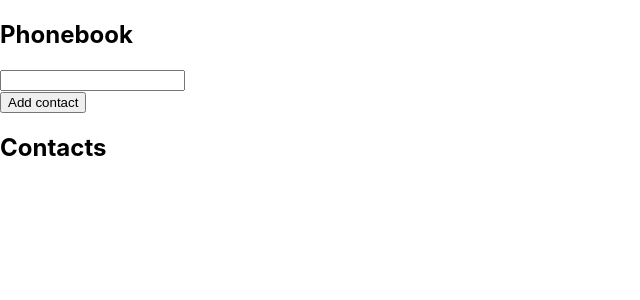
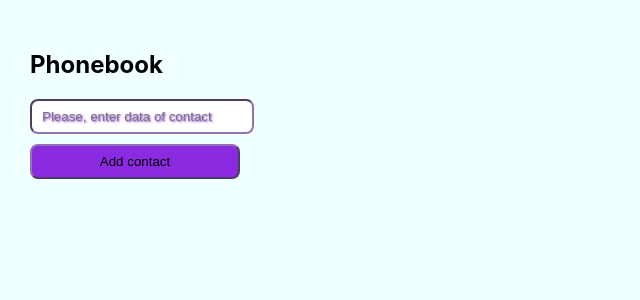
Before and after one commit to liubapohudina/goit-react-hw-02-phonebook, a React (Create React App) app: page / in a window 1280 px wide. Shown: the top 300 px of the page, without its empty margins (0-640 px from the left). Built offline with nearby package versions, Linux system fonts and the light colour scheme.

Commit message:
task 1
add new contacts(only name)

```diff
--- a/package.json
+++ b/package.json
@@ -7,6 +7,7 @@
     "@testing-library/jest-dom": "^5.16.3",
     "@testing-library/react": "^12.1.4",
     "@testing-library/user-event": "^13.5.0",
+    "nanoid": "^5.0.4",
     "react": "^18.1.0",
     "react-dom": "^18.1.0",
     "react-scripts": "5.0.1",
--- a/src/components/App.jsx
+++ b/src/components/App.jsx
@@ -1,7 +1,8 @@
 import { Component } from "react";
+import { nanoid } from 'nanoid'
 import Form from './Form/Form';
 import Title from "./Form/Title";
-import Button from "./Form/Button";
+
 import ContactList from "./Form/ContacsList";
 
 
@@ -13,21 +14,38 @@ state = {
   }
 
 
+
   onChangeInput = (event) => {
     //console.log(event)
     return this.setState({
       name: event.currentTarget.value})
   }
 
+  onClickSubmit = (event) => {
+    //console.log(event.currentTarget)
+    event.preventDefault();
+    this.setState({
+      contacts: [
+        ...this.state.contacts,
+        {
+          name: this.state.name,
+          id: nanoid(),
+        }
+      ],
+      name: ''
+    });
+    event.currentTarget.reset()
+  }
+
+
   render() {
-
+    const contactsArr = Object.values(this.state.contacts)
+    //console.log(contactsArr)
     return <div className="App">
      <Title title="Phonebook">
-        <Form name={this.state.name} onChangeInput={this.onChangeInput} />
-        <Button type="submit" text="Add contact"></Button>
+        <Form name={this.state.name} onChangeInput={this.onChangeInput} onClickSubmit={this.onClickSubmit} />
       </Title>
-      {/* {this.state.contacts.length !==0 ? <ContactList/> : ''} */}
-      <ContactList />
+      {this.state.contacts.length !==0 ? <ContactList contactsArr={contactsArr}/> : ''}
     </div>
   }
 
--- a/src/components/Form/Button.jsx
+++ b/src/components/Form/Button.jsx
@@ -1,9 +1,10 @@
 import React from "react";
+import styles from './form.module.css'
 
 
-const Button = ({text, type}) => {
+const Button = ({text, type, onClickSubmit}) => {
     return (
-        <><button type={type}>{text}</button></>
+        <><button className={styles.btn} onSubmit={onClickSubmit} type={type}>{text}</button></>
     )
 }
 
--- a/src/components/Form/ContacsList.jsx
+++ b/src/components/Form/ContacsList.jsx
@@ -2,9 +2,15 @@ import React from "react";
 import Title from "./Title";
 
 
-const ContactList = () => {
+const ContactList = ({ contactsArr }) => {
+    const elements = contactsArr.map(item => <li key={item.id}>
+        <p>{item.name}</p>
+    </li>)
     return (
+        <div className="contactsList">
         <Title title="Contacts"></Title>
+            <ul>{elements}</ul>
+            </div>
     )
 }
 
--- a/src/components/Form/Form.jsx
+++ b/src/components/Form/Form.jsx
@@ -1,8 +1,12 @@
 import React from "react";
+import Button from "./Button";
+import styles from './form.module.css'
 
-const Form = ({name,  onChangeInput}) => {
+const Form = ({name,  onChangeInput,   onClickSubmit}) => {
     return (
-        <form><input onChange={onChangeInput} type="text" name={name} required /></form>
+        <form className={styles.form} onSubmit={onClickSubmit}><input className={styles.input} onChange={onChangeInput} type="text" name={name} required placeholder="Please, enter data of contact"/>
+            <Button type="submit" text="Add contact"  />
+        </form>
     )
 }
 
--- /dev/null
+++ b/src/components/Form/form.module.css
@@ -0,0 +1,28 @@
+.input {
+    padding: 8px 10px;
+    min-width: 200px;
+    text-shadow: 1px 1px 2px blueviolet;
+}
+
+.btn {
+    height: 35px;
+    cursor: pointer;
+    background-color: blueviolet;
+    transition: background-color 350ms cubic-bezier(0.47, 0, 0.745, 0.715), color 350ms cubic-bezier(0.47, 0, 0.745, 0.715);
+}
+.btn:hover,
+.btn.focus {
+    background-color: rgb(55, 12, 95);
+    color: whitesmoke;
+}
+input, button {
+    border-radius: 8px;
+    border-color: rgb(148, 112, 181);
+
+}
+.form {
+    display: flex;
+    flex-direction: column;
+    gap: 10px;
+    max-width: 210px;
+}
--- a/src/index.css
+++ b/src/index.css
@@ -7,9 +7,13 @@ body {
     sans-serif;
   -webkit-font-smoothing: antialiased;
   -moz-osx-font-smoothing: grayscale;
+  background-color: azure;
 }
 
 code {
   font-family: source-code-pro, Menlo, Monaco, Consolas, 'Courier New',
     monospace;
 }
+.App {
+  padding: 30px;
+}
```
Also changed, not shown: 1 other file (tests, documents, lock files or other folders).
